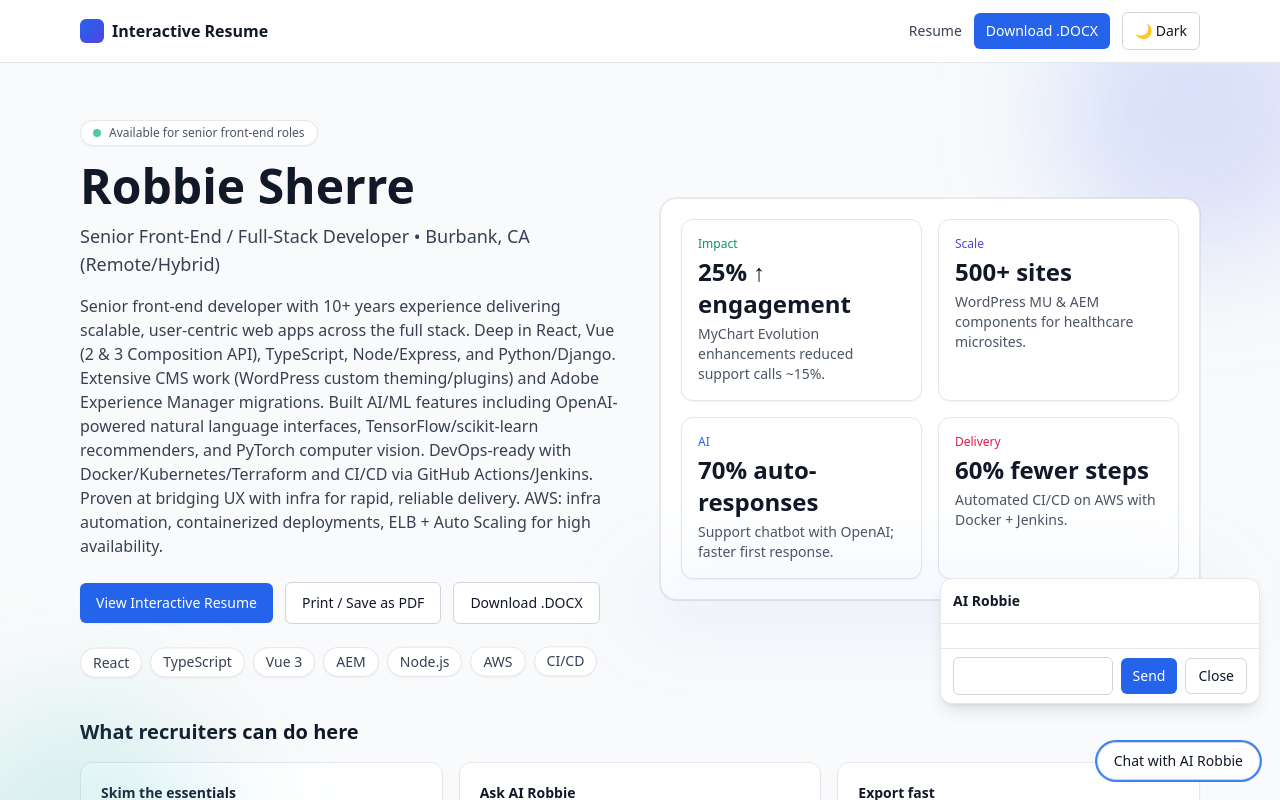
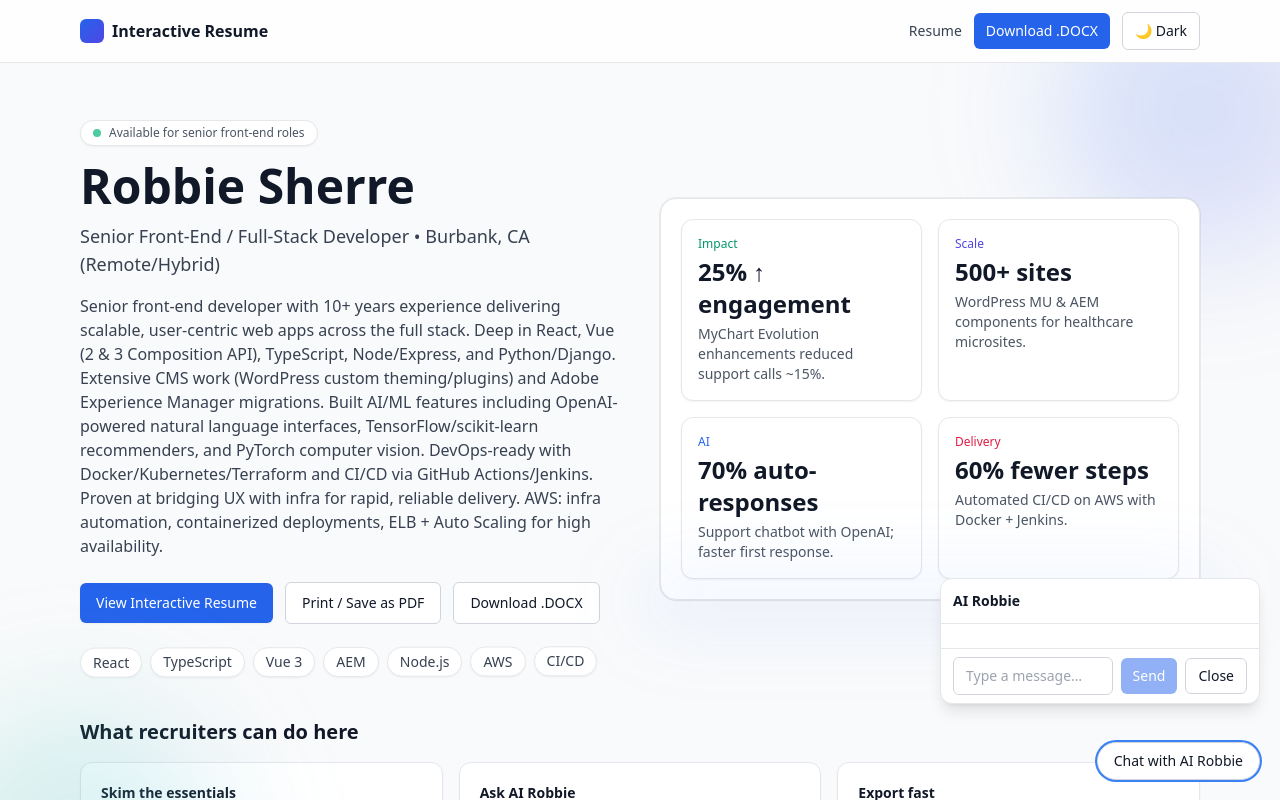
Before and after one commit to robbiesherre67/robbie-sherre-resume, a Next.js app: page / in a window 1280 px wide. Both pictures are taken after a click on the button "Chat with AI Robbie". Shown: the top 800 px of the page. Built offline with nearby package versions, Linux system fonts and the light colour scheme.

Commit message:
fix: dark mode text colors in AI Robbie chat widget and fix send message

```diff
--- a/components/ChatWidget.tsx
+++ b/components/ChatWidget.tsx
@@ -5,11 +5,13 @@ export default function ChatWidget() {
   const [open, setOpen] = useState(false);
   const [input, setInput] = useState("");
   const [messages, setMessages] = useState<{ role: "user" | "assistant"; content: string }[]>([]);
+  const [sending, setSending] = useState(false);
   const listRef = useRef<HTMLDivElement>(null);
 
   async function send() {
     const text = input.trim();
-    if (!text) return;
+    if (!text || sending) return;
+    setSending(true);
     setMessages((m) => [...m, { role: "user", content: text }]);
     setInput("");
     try {
@@ -26,6 +28,7 @@ export default function ChatWidget() {
         { role: "assistant", content: "Sorry—something went wrong. Try again." },
       ]);
     } finally {
+      setSending(false);
       queueMicrotask(() =>
         listRef.current?.scrollTo({
           top: listRef.current.scrollHeight,
@@ -35,7 +38,7 @@ export default function ChatWidget() {
     }
   }
 
-  // Allow Enter to send
+  // Allow Enter to send (if not empty and not sending)
   useEffect(() => {
     const onKey = (e: KeyboardEvent) => {
       if (!open) return;
@@ -46,7 +49,7 @@ export default function ChatWidget() {
     };
     window.addEventListener("keydown", onKey);
     return () => window.removeEventListener("keydown", onKey);
-  }, [open, input]);
+  }, [open, input, sending]);
 
   return (
     <>
@@ -88,13 +91,15 @@ export default function ChatWidget() {
             <input
               value={input}
               onChange={(e) => setInput(e.target.value)}
-              className="min-w-0 flex-1 rounded-md border border-gray-300 bg-white px-3 py-2 text-sm text-gray-900 focus:outline-none focus:ring-2 focus:ring-blue-500 dark:border-gray-700 dark:bg-gray-800 dark:text-gray-100"
+              placeholder="Type a message…"
+              className="min-w-0 flex-1 rounded-md border border-gray-300 bg-white px-3 py-2 text-sm text-gray-900 placeholder:text-gray-400 focus:outline-none focus:ring-2 focus:ring-blue-500 dark:border-gray-700 dark:bg-gray-800 dark:text-gray-100"
             />
             <button
               onClick={send}
-              className="h-9 shrink-0 rounded-md bg-blue-600 px-3 text-sm font-medium leading-none text-white hover:bg-blue-700 focus:outline-none focus:ring-2 focus:ring-blue-500"
+              disabled={sending || !input.trim()}
+              className="h-9 shrink-0 rounded-md bg-blue-600 px-3 text-sm font-medium leading-none text-white hover:bg-blue-700 focus:outline-none focus:ring-2 focus:ring-blue-500 disabled:cursor-not-allowed disabled:opacity-50"
             >
-              Send
+              {sending ? "Sending…" : "Send"}
             </button>
             <button
               onClick={() => setOpen(false)}
```
